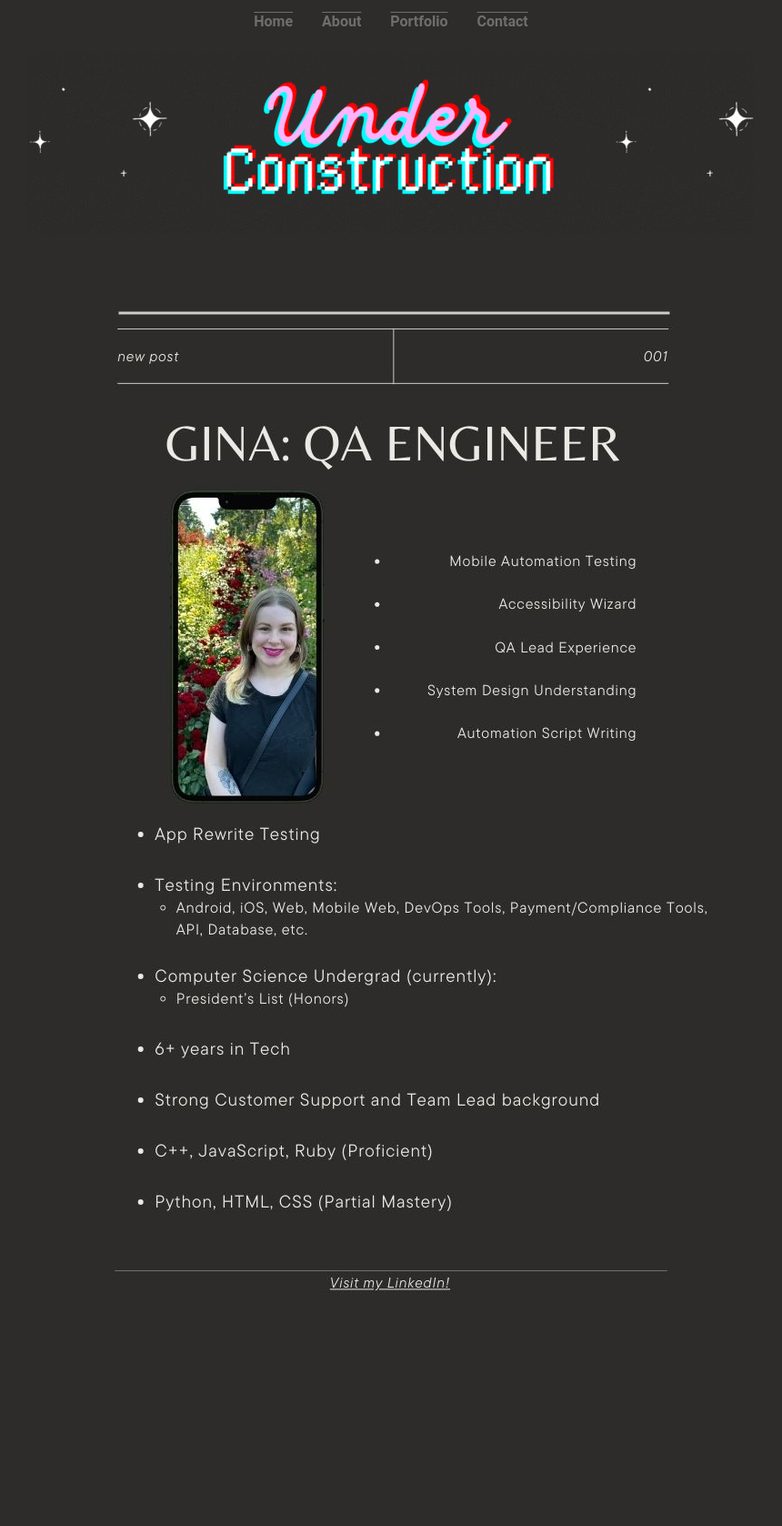
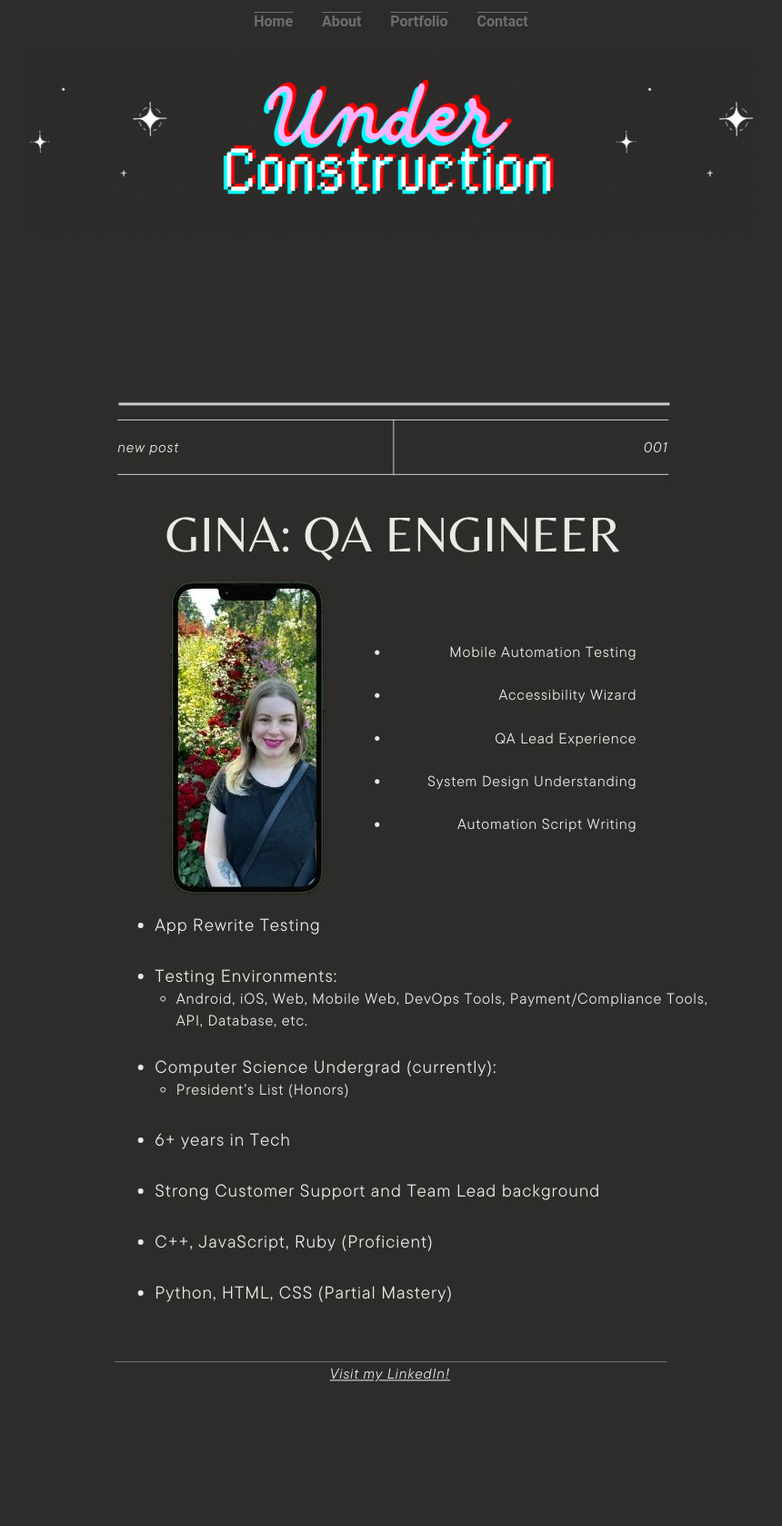
Before and after one commit to gfergusonQA/ginaqa.github.io, a Jekyll site: the page built from index.md, in a window 1280 px wide. Shown: the whole page at 91% size, without its empty margins (210-1070 px from the left). Built offline with Jekyll 4.4.1, drawn with Linux system fonts in a browser that asks for light colours; before the commit the page ends 1477 px from its top, so only the background shows below that.

Commit message:
add container padding back

```diff
--- a/assets/css/css/styles.css
+++ b/assets/css/css/styles.css
@@ -6,7 +6,7 @@ body {
 }
 
 .content-container {
-    padding: 0px; /* Add padding to the container */
+    padding: 100px; /* Add padding to the container */
 }
 
 /* Header styles */
```
